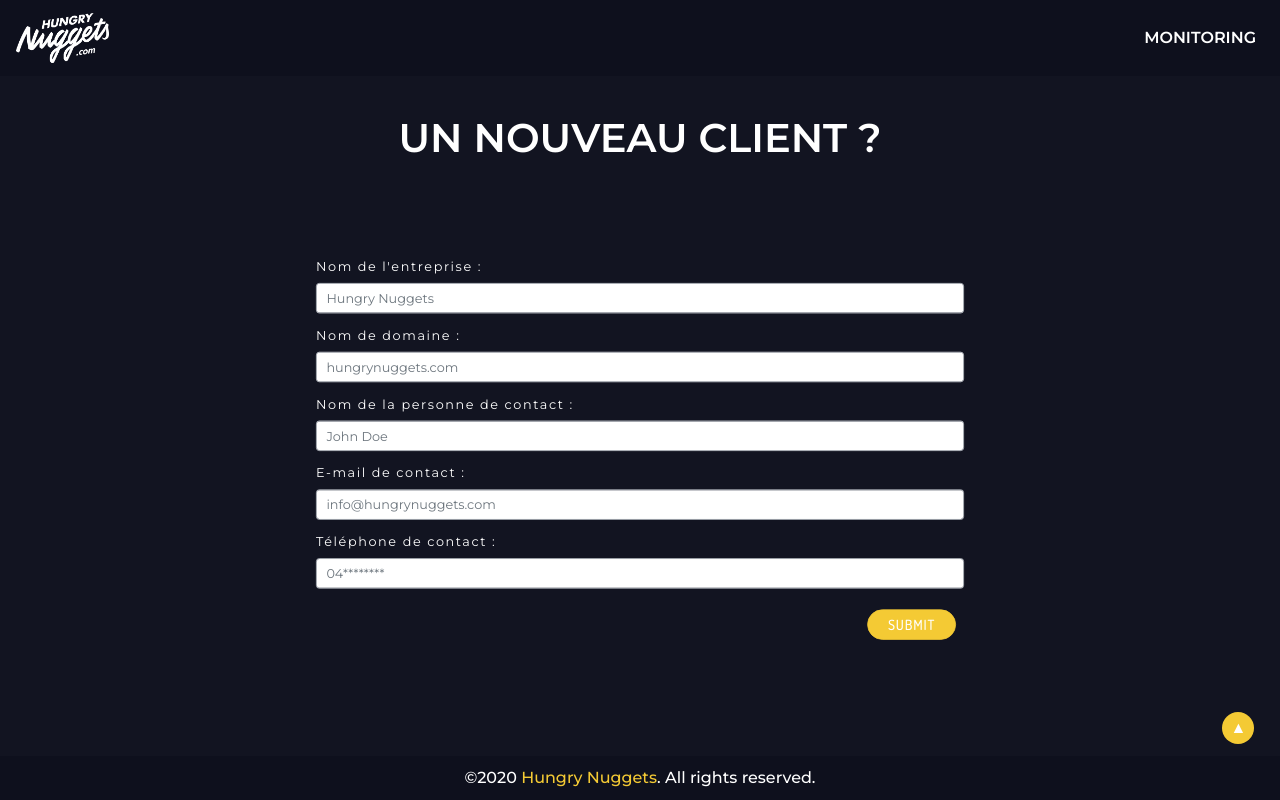
After one commit to HungryNuggets/monitoring, a PHP site: template view/admin/crud/create_customer.html.twig in a window 1280 px wide. The commit adds this page. Run offline with PHP 8.4, Linux system fonts and the light colour scheme; the template is opened without the code that fills it, so the values that code supplies are empty; a stand-in replaces the project's code that opens the database connection; some libraries are stand-ins or nearby versions.

Commit message:
create customer controller

```diff
--- a/controller/admin/customer.admin.controller.php
+++ b/controller/admin/customer.admin.controller.php
@@ -3,7 +3,7 @@
 // CREATE CUSTOMER
 if (isset($_GET['create'])){
 
-    require ROOT . "controller/admin/crud/crud.create.customer.controller.php";
+    require ROOT . "/controller/admin/crud/crud.create.customer.controller.php";
 
     exit();
 }
@@ -11,7 +11,7 @@ if (isset($_GET['create'])){
 // UPDATE CUSTOMER
 if (isset($_GET['update']) && ctype_digit($_GET['update'])){
 
-    require ROOT . "controller/admin/crud/crud.update.customer.controller.php";
+    require ROOT . "/controller/admin/crud/crud.update.customer.controller.php";
 
     exit();
 }
@@ -19,7 +19,7 @@ if (isset($_GET['update']) && ctype_digit($_GET['update'])){
 // UPDATE CUSTOMER
 if (isset($_GET['delete']) && ctype_digit($_GET['delete'])){
 
-    require ROOT . "controller/admin/crud/crud.delete.customer.controller.php";
+    require ROOT . "/controller/admin/crud/crud.delete.customer.controller.php";
 
     exit();
 }
--- a/model/CustomerManager.php
+++ b/model/CustomerManager.php
@@ -66,7 +66,7 @@ class CustomerManager extends ManagerTable {
     // SELECT ALL CUSTOMERS
     public function selectAllCustomers(): array {
 
-        $sql = "SELECT * FROM customer;";
+        $sql = "SELECT * FROM customer ORDER BY id_customer DESC;";
         $query = $this->db->query($sql);
 
         // IF THERE IS AT LEAST 1 RESULT
--- a/public/css/style.css
+++ b/public/css/style.css
@@ -343,5 +343,13 @@ table td {
     background-color: #fff;
     color: #F4CA34;
     text-decoration: none;
+}
 
+label {
+    color: #fff;
+    letter-spacing: 2px;
 }
+
+#small-form {
+    transform: scale(0.8);
+}
--- a/public/index.php
+++ b/public/index.php
@@ -31,6 +31,7 @@ $DB = MyPDO::getInstance(DB_TYPE . ":host=" . DB_HOST . ";dbname=" . DB_NAME . "
 
 // MANAGERS
 $adminManager = new AdminManager($DB);
+$customerManager = new CustomerManager($DB);
 
 // TWIG VIEWS
 $loader = new FilesystemLoader(ROOT . '/view');
--- /dev/null
+++ b/view/admin/crud/create_customer.html.twig
@@ -0,0 +1,43 @@
+{% extends "template_monitoring.html.twig" %}
+
+{% block content %}
+
+    <div class="container">
+        <div class="row">
+
+            <h1 class="yellow w-100 text-center mx-auto title">Un nouveau client ?</h1>
+            <p class="w-100 text-center mx-auto white letter-spacing text-warning">{% if warning %}
+                    {{ warning }}
+                {% endif %}</p>
+        </div>
+        <div class="container">
+
+            <form class="w-75 mx-auto" id="small-form" method="post">
+                <div class="form-group">
+                    <label>Nom de l'entreprise :</label>
+                    <input type="text" name="name_customer" class="form-control" placeholder="Hungry Nuggets" required>
+                </div>
+                <div class="form-group">
+                    <label>Nom de domaine :</label>
+                    <input type="text" name="domain_customer" class="form-control" placeholder="hungrynuggets.com" required>
+                </div>
+                <div class="form-group">
+                    <label>Nom de la personne de contact :</label>
+                    <input type="text" name="contact_person_customer" class="form-control" placeholder="John Doe" required>
+                </div>
+                <div class="form-group">
+                    <label>E-mail de contact :</label>
+                    <input type="email" name="mail_customer" class="form-control" placeholder="info@hungrynuggets.com" required>
+                </div>
+                <div class="form-group">
+                    <label>Téléphone de contact :</label>
+                    <input type="tel" minlength="8" name="phone_customer" class="form-control" placeholder="04********" required>
+                </div>
+
+                <button type="submit" name="createCustomer" class="button-big float-right">Submit</button>
+            </form>
+
+        </div>
+    </div>
+
+{% endblock %}
--- a/view/admin/customer.html.twig
+++ b/view/admin/customer.html.twig
@@ -8,7 +8,7 @@
             <h1 class="yellow w-100 text-center mx-auto title">Clients</h1>
             <p class="w-100 text-center mx-auto white letter-spacing">Hello {{ session.nickname_admin }} !<br> Ici tu trouveras la liste des clients qui font l'objet du monitoring</p>
             <div class="container-sm  align-center mx-auto">
-                <button class="button-big">Ajouter un client</button>
+                <a href="?customer&create"><button class="button-big">Ajouter un client</button></a>
             </div>
 
         </div>
```
Also changed, not shown: controller/admin/crud/crud.create.customer.controller.php (+28 -0 lines).
